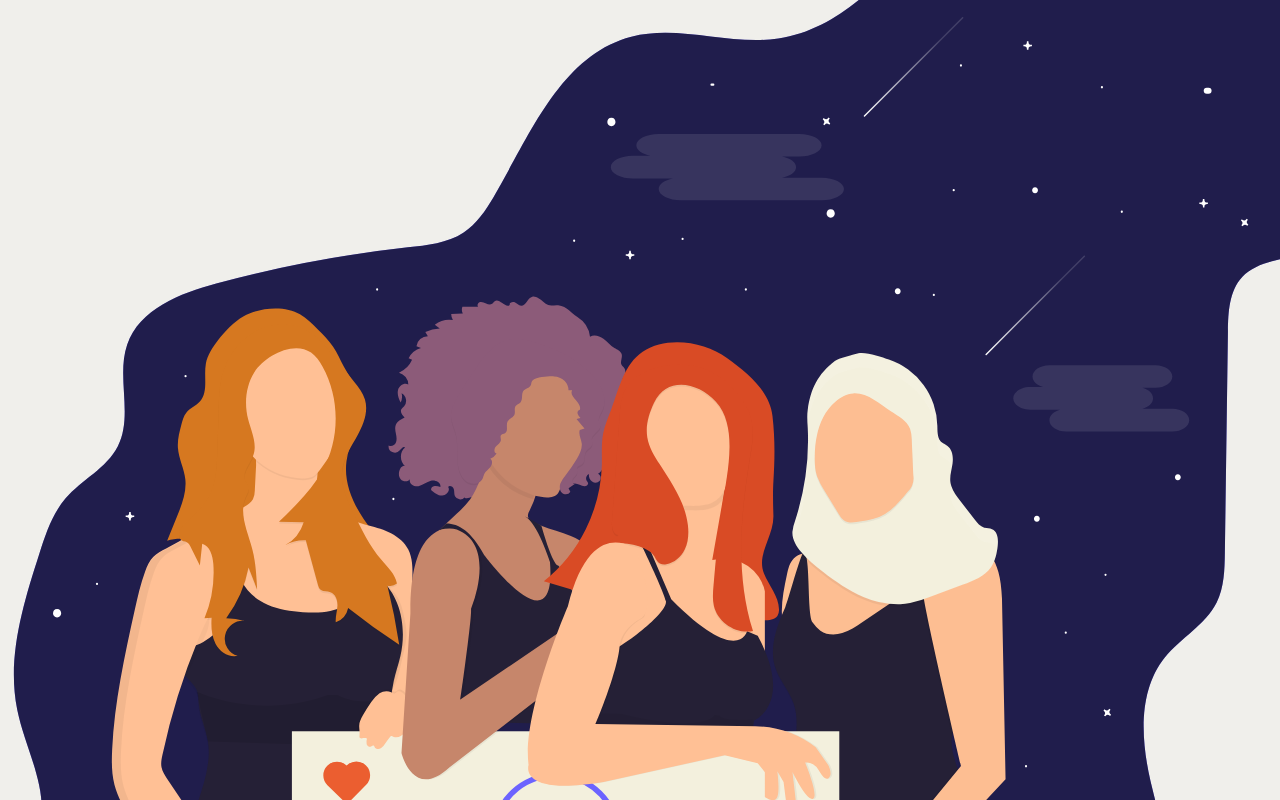
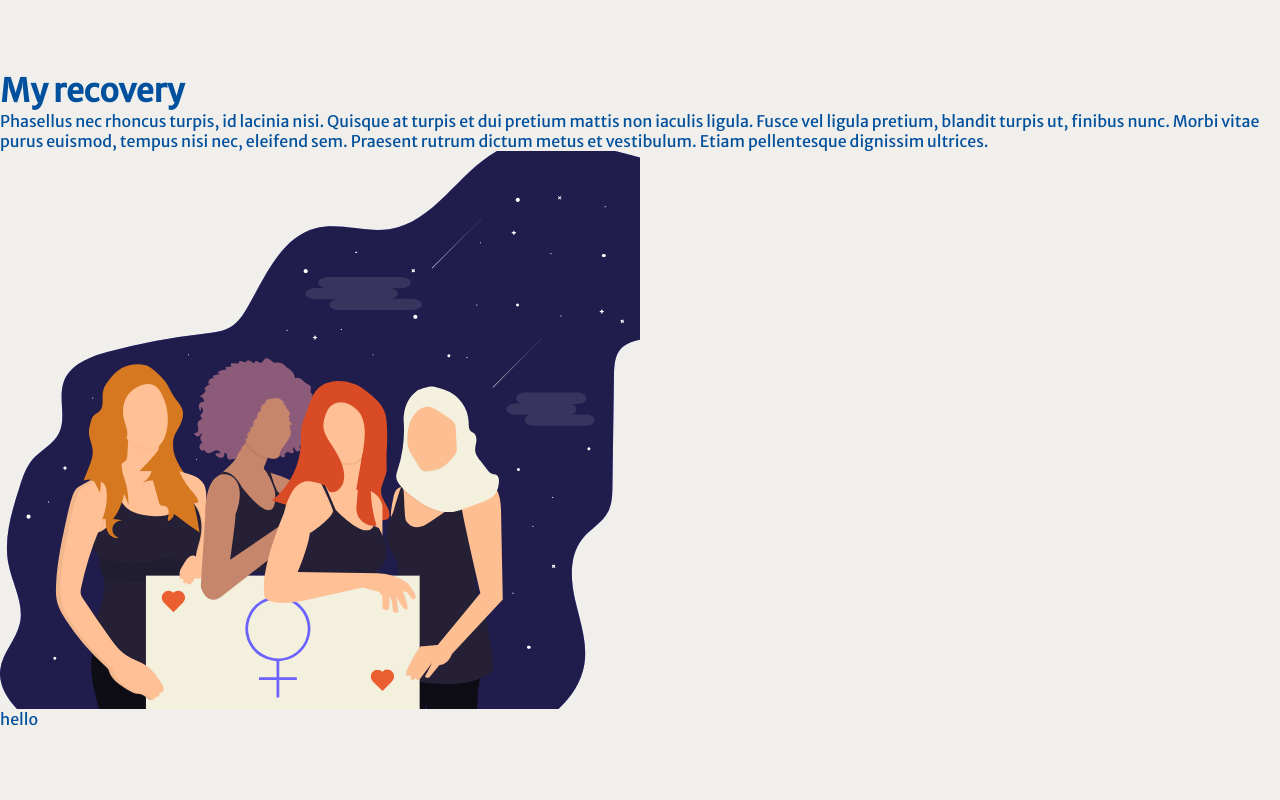
Before and after one commit to Moggach/my-recovery, a React (Create React App) app: page / in a window 1280 px wide. Shown: the top 800 px of the page. Built offline with nearby package versions, Linux system fonts and the light colour scheme.

Commit message:
adding card component and test renders on page

```diff
--- a/src/App.css
+++ b/src/App.css
@@ -21,5 +21,5 @@
 }
 
 img {
-  width: 100%;
+  width: 50%;
 }
--- a/src/App.tsx
+++ b/src/App.tsx
@@ -1,4 +1,5 @@
 import './App.css';
+import Card from './components/Card';
 import Illustration from './images/illustration.svg';
 
 function App() {
@@ -13,6 +14,7 @@ function App() {
         pellentesque dignissim ultrices.
       </div>
       <img src={Illustration} alt="" />
+      <Card />
     </div>
   );
 }
--- /dev/null
+++ b/src/components/Card.tsx
@@ -0,0 +1,5 @@
+function Card() {
+  return <div>hello</div>;
+}
+
+export default Card;
```
